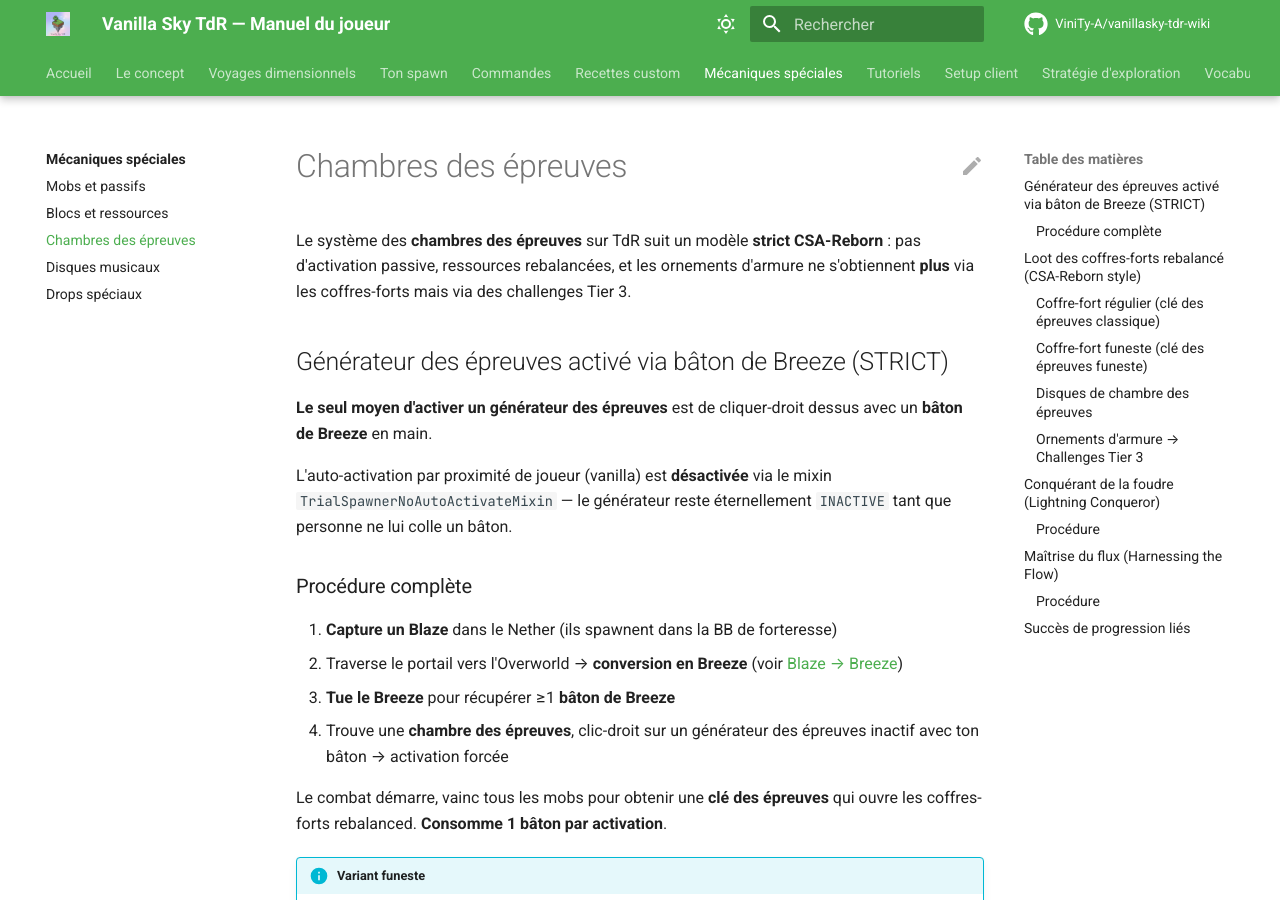
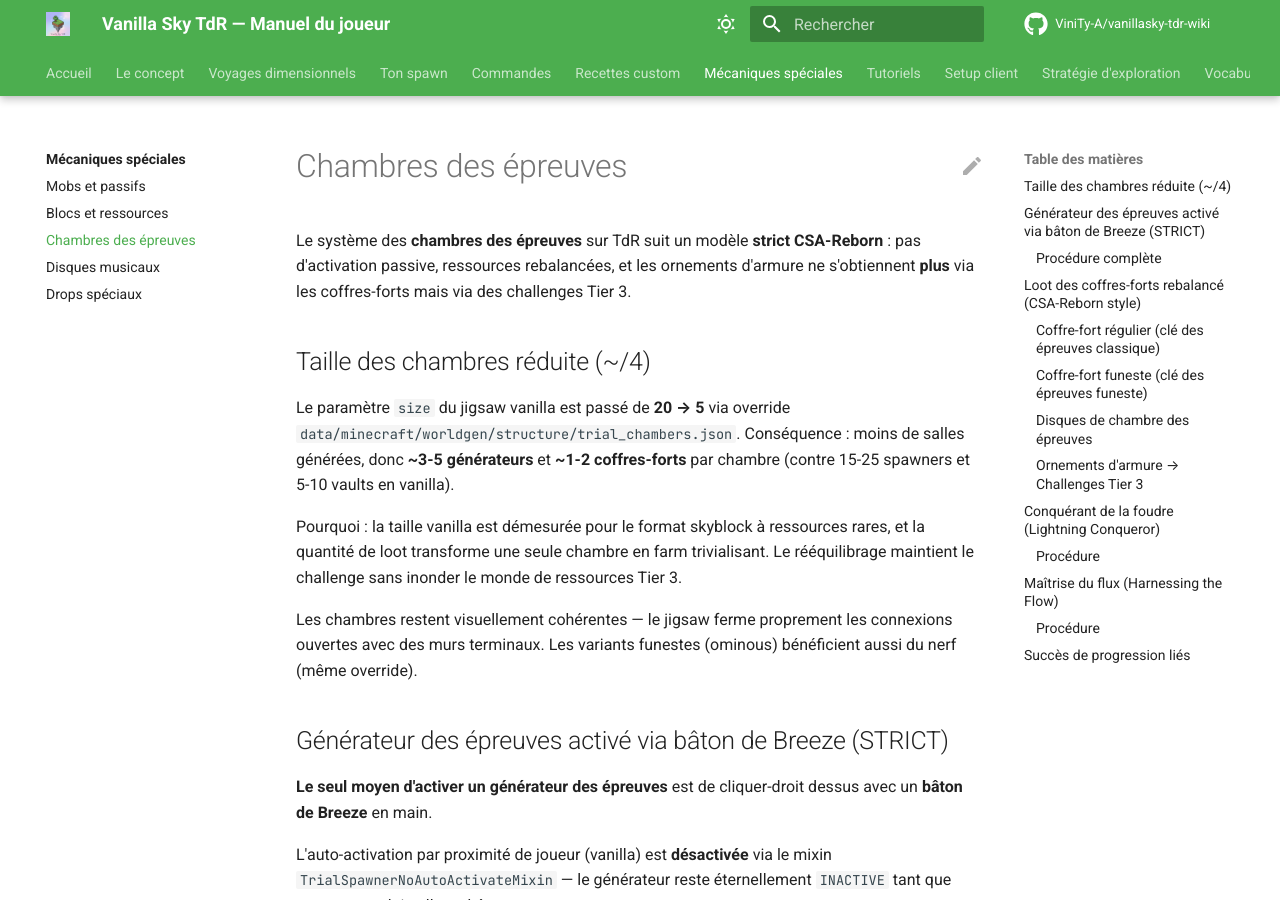
Before and after one commit to ViniTy-A/vanillasky-tdr-wiki, an MkDocs documentation site: the page built from docs/mecaniques/chambres-epreuves.md, in a window 1280 px wide and 900 px high. Built offline with MkDocs 1.6.1 and Material for MkDocs 9.7.7, drawn with Linux system fonts in a browser that asks for light colours; comment, search, counter and statistics services are not loaded.

Commit message:
feat(trial-chambers): documente le nerf de taille (size 20 → 5, ~/4)
Nouvelle section "Taille des chambres réduite (~/4)" qui explique :
- Override jigsaw size 20 → 5 via data/minecraft/worldgen/structure/trial_chambers.json
- Impact attendu : ~3-5 spawners et ~1-2 vaults par chambre
  (vs 15-25 spawners et 5-10 vaults vanilla)
- Rationnel : taille vanilla démesurée pour skyblock + risque de
  trivialiser le loot Tier 3 en farmant une seule chambre
- Variants funestes (ominous) bénéficient aussi du nerf

```diff
--- a/docs/mecaniques/chambres-epreuves.md
+++ b/docs/mecaniques/chambres-epreuves.md
@@ -1,6 +1,14 @@
 # Chambres des épreuves
 
 Le système des **chambres des épreuves** sur TdR suit un modèle **strict CSA-Reborn** : pas d'activation passive, ressources rebalancées, et les ornements d'armure ne s'obtiennent **plus** via les coffres-forts mais via des challenges Tier 3.
+
+## Taille des chambres réduite (~/4)
+
+Le paramètre `size` du jigsaw vanilla est passé de **20 → 5** via override `data/minecraft/worldgen/structure/trial_chambers.json`. Conséquence : moins de salles générées, donc **~3-5 générateurs** et **~1-2 coffres-forts** par chambre (contre 15-25 spawners et 5-10 vaults en vanilla).
+
+Pourquoi : la taille vanilla est démesurée pour le format skyblock à ressources rares, et la quantité de loot transforme une seule chambre en farm trivialisant. Le rééquilibrage maintient le challenge sans inonder le monde de ressources Tier 3.
+
+Les chambres restent visuellement cohérentes — le jigsaw ferme proprement les connexions ouvertes avec des murs terminaux. Les variants funestes (ominous) bénéficient aussi du nerf (même override).
 
 ## Générateur des épreuves activé via bâton de Breeze (STRICT)
 
```
